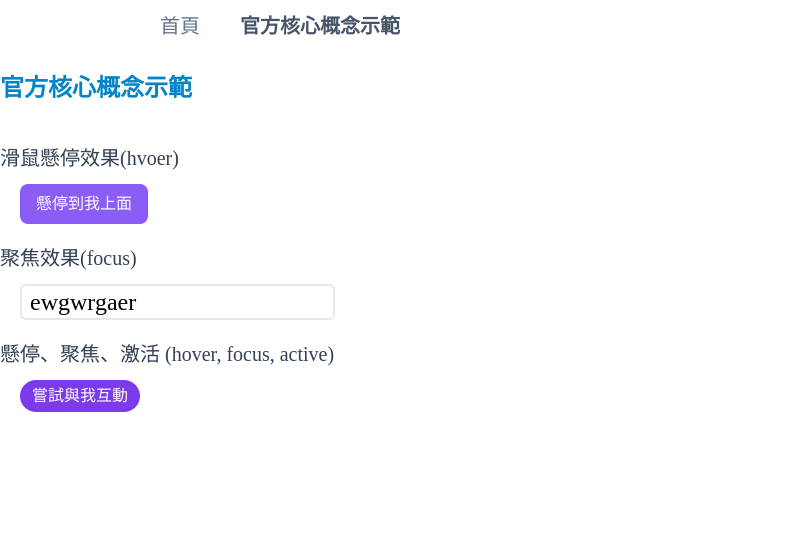
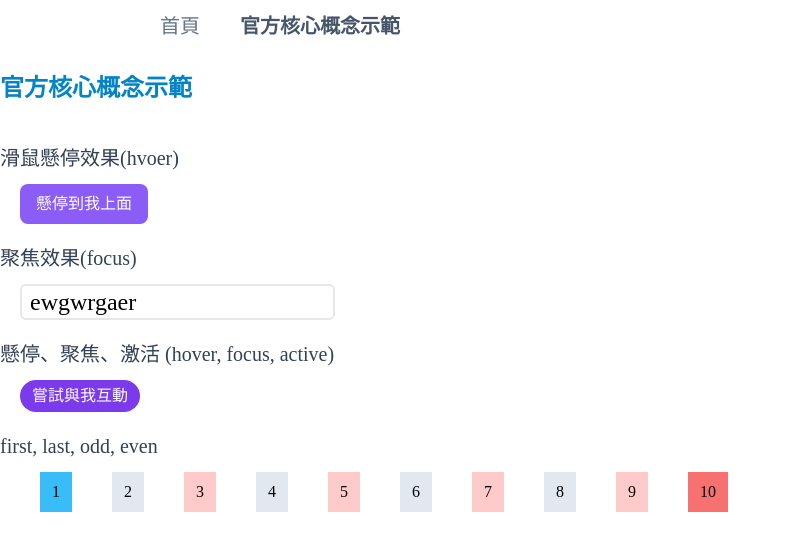
Before and after one commit to MizuYang/tailwind-playground, a Nuxt app: page /demo in a window 1280 px wide. Shown: the top 550 px of the page, without its empty margins (0-790 px from the left). Built offline with nearby package versions, Linux system fonts and the light colour scheme.

Commit message:
新增 first, last, odd, even

```diff
--- a/pages/demo.vue
+++ b/pages/demo.vue
@@ -39,6 +39,23 @@
           </button>
         </template>
       </SectionContent>
+
+      <SectionContent title="first, last, odd, even">
+        <template #content>
+          <ul class="flex *:m-5 *:mt-0 *:p-3">
+            <li class="first:bg-sky-400">1</li>
+            <li class="odd:bg-red-200 even:bg-slate-200">2</li>
+            <li class="odd:bg-red-200 even:bg-slate-200">3</li>
+            <li class="odd:bg-red-200 even:bg-slate-200">4</li>
+            <li class="odd:bg-red-200 even:bg-slate-200">5</li>
+            <li class="odd:bg-red-200 even:bg-slate-200">6</li>
+            <li class="odd:bg-red-200 even:bg-slate-200">7</li>
+            <li class="odd:bg-red-200 even:bg-slate-200">8</li>
+            <li class="odd:bg-red-200 even:bg-slate-200">9</li>
+            <li class="last:bg-red-400">10</li>
+          </ul>
+        </template>
+      </SectionContent>
     </main>
   </div>
 </template>
```
